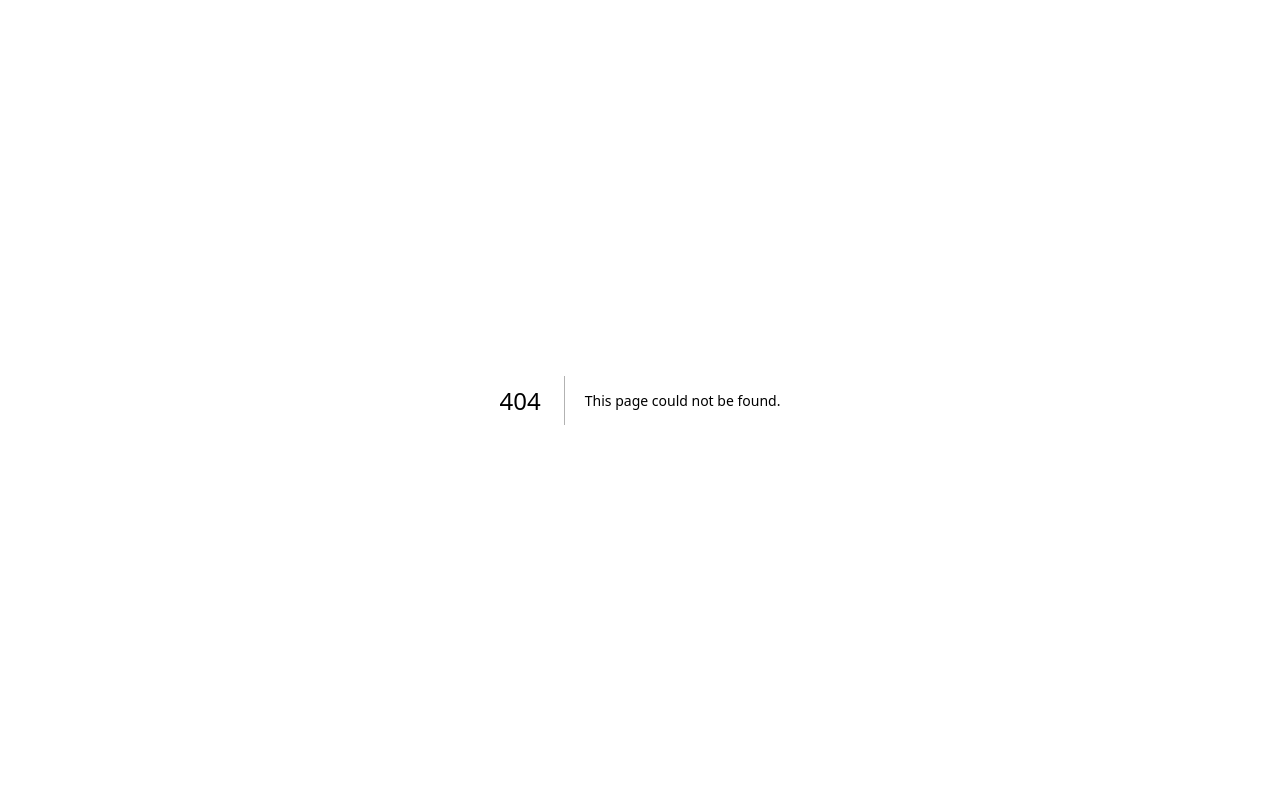
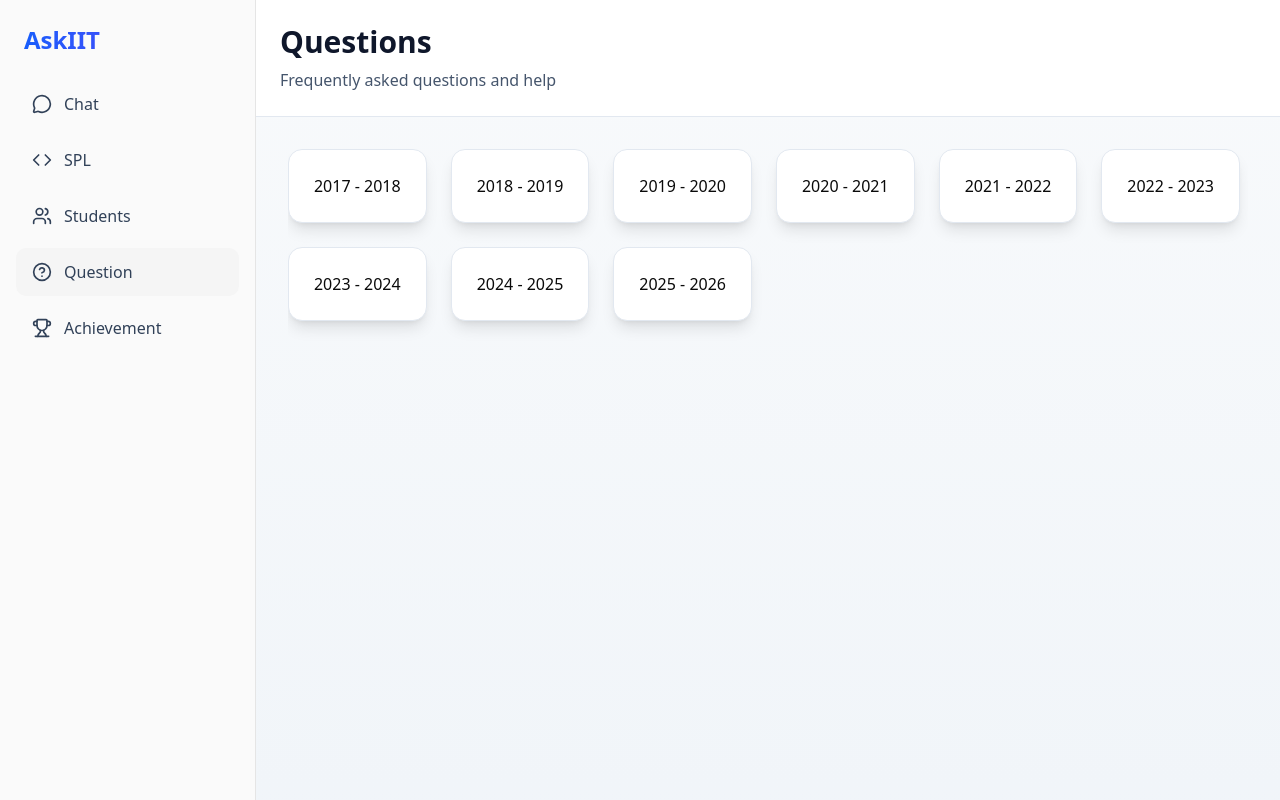
Before and after one commit to masum184e/askiit, a Next.js app: page /questions/1 in a window 1280 px wide. Before the commit this address had no page. Built offline with nearby package versions, Linux system fonts and the light colour scheme.

Commit message:
session added to question

```diff
--- /dev/null
+++ b/src/app/questions/[code]/[session]/page.tsx
@@ -0,0 +1,25 @@
+const Page = () => {
+  return (
+    <div className="h-[calc(100vh-200px)] overflow-y-auto pr-2 scrollable-hidden">
+      <div className="grid grid-cols-1 sm:grid-cols-2 lg:grid-cols-3 xl:grid-cols-4 gap-6">
+        <div className="bg-white rounded-xl p-6 shadow-lg hover:shadow-xl transition-all duration-300 border border-slate-200 group hover:-translate-y-1 relative overflow-hidden">
+          CT 1
+        </div>
+        <div className="bg-white rounded-xl p-6 shadow-lg hover:shadow-xl transition-all duration-300 border border-slate-200 group hover:-translate-y-1 relative overflow-hidden">
+          CT 2
+        </div>
+        <div className="bg-white rounded-xl p-6 shadow-lg hover:shadow-xl transition-all duration-300 border border-slate-200 group hover:-translate-y-1 relative overflow-hidden">
+          Final
+        </div>
+        <div className="bg-white rounded-xl p-6 shadow-lg hover:shadow-xl transition-all duration-300 border border-slate-200 group hover:-translate-y-1 relative overflow-hidden">
+          Extra 1
+        </div>
+        <div className="bg-white rounded-xl p-6 shadow-lg hover:shadow-xl transition-all duration-300 border border-slate-200 group hover:-translate-y-1 relative overflow-hidden">
+          Extra 2
+        </div>
+      </div>
+    </div>
+  );
+};
+
+export default Page;
--- /dev/null
+++ b/src/app/questions/[code]/page.tsx
@@ -0,0 +1,30 @@
+import Link from "next/link";
+
+const Page = ({ params }: { params: { code: string } }) => {
+  const session = [
+    "2017 - 2018",
+    "2018 - 2019",
+    "2019 - 2020",
+    "2020 - 2021",
+    "2021 - 2022",
+    "2022 - 2023",
+    "2023 - 2024",
+    "2024 - 2025",
+    "2025 - 2026",
+  ];
+  return (
+    <div className="h-[calc(100vh-200px)] overflow-y-auto pr-2 scrollable-hidden">
+      <div className="grid grid-cols-1 sm:grid-cols-2 lg:grid-cols-3 xl:grid-cols-6 gap-6">
+        {session.map((item, index) => (
+          <Link href={`/questions/${params.code}/${item}`} key={index}>
+            <div className="bg-white rounded-xl p-6 shadow-lg hover:shadow-xl transition-all duration-300 border border-slate-200 group hover:-translate-y-1 relative overflow-hidden text-center">
+              {item}
+            </div>
+          </Link>
+        ))}
+      </div>
+    </div>
+  );
+};
+
+export default Page;
```
